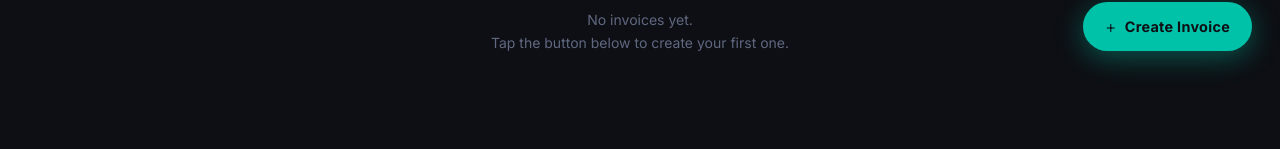
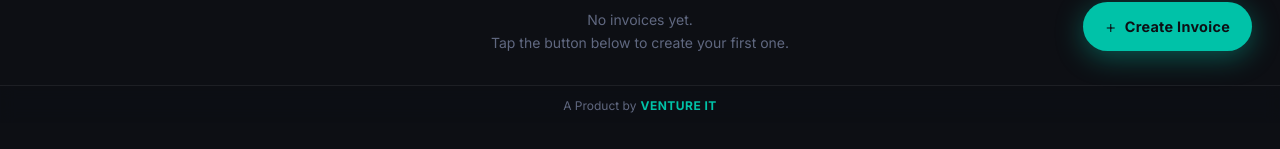
Before and after one commit to masud2006/invoice_generaor, a plain HTML site: page index.html in a window 1280 px wide. Shown: the part 677-826 px from the top of the page. Drawn offline with nearby package versions, Linux system fonts and the light colour scheme.

Commit message:
Update index.html

```diff
--- a/index.html
+++ b/index.html
@@ -390,6 +390,17 @@
 
 
     <!-- ════════════════════════════════════════
+    FOOTER – A Product by VENTURE IT
+    ════════════════════════════════════════ -->
+    <footer class="app-footer">
+        <div class="footer-content">
+            <span class="footer-text">A Product by</span>
+            <a href="https://ventureit.tech/" target="_blank" rel="noopener noreferrer" class="footer-brand">VENTURE IT</a>
+        </div>
+    </footer>
+
+
+    <!-- ════════════════════════════════════════
     SCRIPTS
     ════════════════════════════════════════ -->
     <script src="https://cdnjs.cloudflare.com/ajax/libs/jspdf/2.5.1/jspdf.umd.min.js">
```
